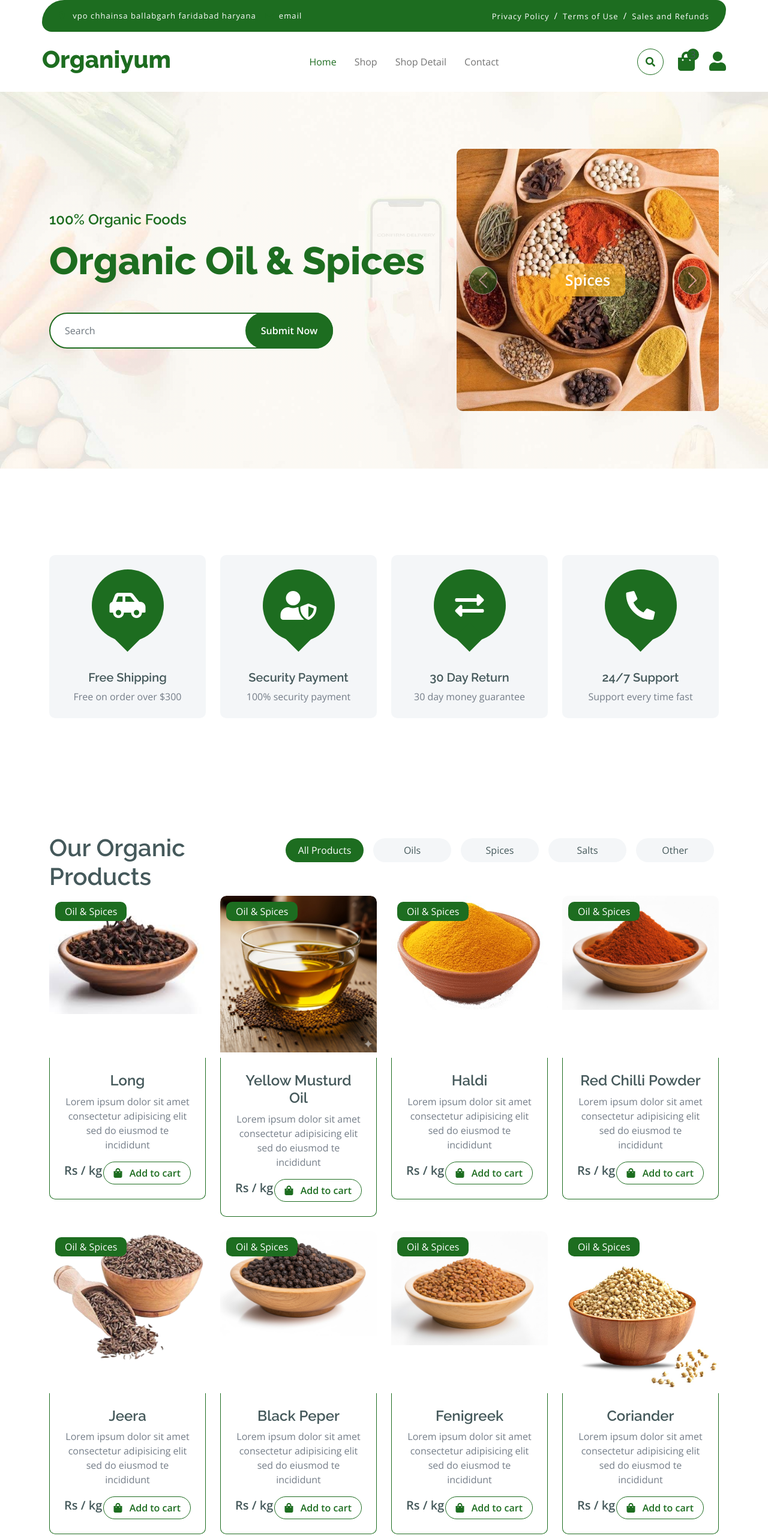
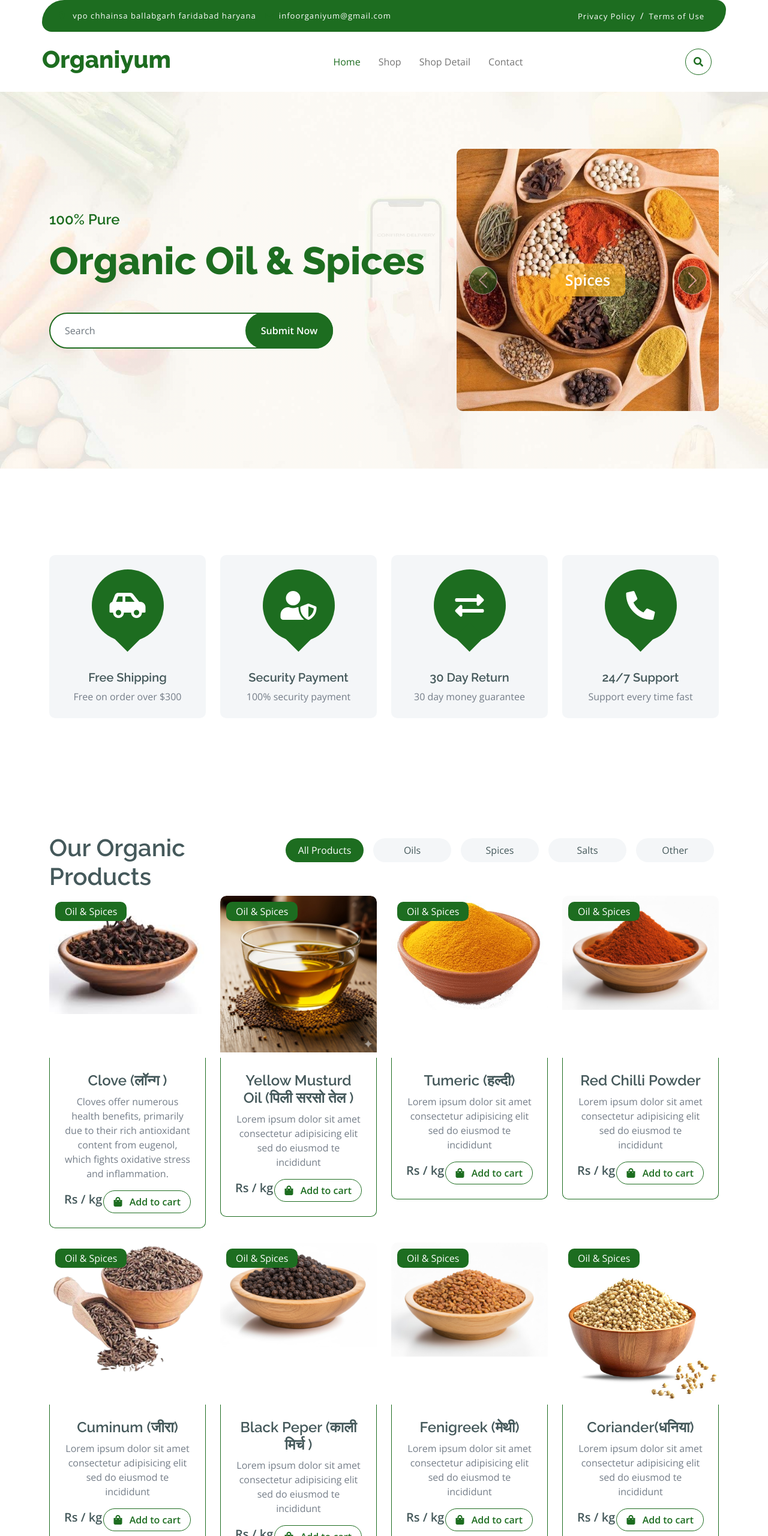
Before and after one commit to organiyum/organiyum.github.io, a plain HTML site: page index.html in a window 1280 px wide. Shown: the top 2560 px of the page at 60% size. Drawn offline with nearby package versions, Linux system fonts and the light colour scheme.

Commit message:
Add files via upload
index

```diff
--- a/index.html
+++ b/index.html
@@ -5,7 +5,7 @@
         <meta charset="utf-8">
         <title>Organiyum - Musturd Oil</title>
         <meta content="width=device-width, initial-scale=1.0" name="viewport">
-        <meta content="organiyum, musturd oil" name="keywords">
+        <meta content="organiyum, musturd oil, chhainsa, musturd oil" name="keywords">
         <meta content="organiyum, musturd oil" name="description">
 
         <!-- Google Web Fonts -->
@@ -44,12 +44,12 @@
                 <div class="d-flex justify-content-between">
                     <div class="top-info ps-2">
                         <small class="me-3"><i class="fas fa-map-marker-alt me-2 text-secondary"></i> <a href="#" class="text-white">vpo chhainsa ballabgarh faridabad haryana</a></small>
-                        <small class="me-3"><i class="fas fa-envelope me-2 text-secondary"></i><a href="#" class="text-white">email</a></small>
+                        <small class="me-3"><i class="fas fa-envelope me-2 text-secondary"></i><a href="#" class="text-white">infoorganiyum@gmail.com</a></small>
                     </div>
                     <div class="top-link pe-2">
                         <a href="#" class="text-white"><small class="text-white mx-2">Privacy Policy</small>/</a>
-                        <a href="#" class="text-white"><small class="text-white mx-2">Terms of Use</small>/</a>
-                        <a href="#" class="text-white"><small class="text-white ms-2">Sales and Refunds</small></a>
+                        <a href="#" class="text-white"><small class="text-white mx-2">Terms of Use</small></a>
+                        <!-- <a href="#" class="text-white"><small class="text-white ms-2">Sales and Refunds</small></a> -->
                     </div>
                 </div>
             </div>
@@ -77,13 +77,14 @@
                         </div>
                         <div class="d-flex m-3 me-0">
                             <button class="btn-search btn border border-secondary btn-md-square rounded-circle bg-white me-4" data-bs-toggle="modal" data-bs-target="#searchModal"><i class="fas fa-search text-primary"></i></button>
-                            <a href="#" class="position-relative me-4 my-auto">
-                                <i class="fa fa-shopping-bag fa-2x"></i>
-                                <span class="position-absolute bg-secondary rounded-circle d-flex align-items-center justify-content-center text-dark px-1" style="top: -5px; left: 15px; height: 20px; min-width: 20px;">3</span>
-                            </a>
-                            <a href="#" class="my-auto">
+                            <!-- <a href="#" class="position-relative me-4 my-auto"> -->
+                                <!-- <i class="fa fa-shopping-bag fa-2x"></i> -->
+                                <!-- <span class="position-absolute bg-secondary rounded-circle d-flex align-items-center justify-content-center text-dark px-1" style="top: -5px; left: 15px; height: 20px; min-width: 20px;">3</span> -->
+                            <!-- </a> -->
+                            <!-- <a href="" class="my-auto">
                                 <i class="fas fa-user fa-2x"></i>
-                            </a>
+
+                            </a> -->
                         </div>
                     </div>
                 </nav>
@@ -117,7 +118,7 @@
             <div class="container py-5">
                 <div class="row g-5 align-items-center">
                     <div class="col-md-12 col-lg-7">
-                        <h4 class="mb-3 text-secondary">100% Organic Foods</h4>
+                        <h4 class="mb-3 text-secondary">100% Pure</h4>
                         <h1 class="mb-5 display-3 text-primary">Organic Oil & Spices</h1>
                         <div class="position-relative mx-auto">
                             <input class="form-control border-2 border-secondary w-75 py-3 px-4 rounded-pill" type="number" placeholder="Search">
@@ -256,8 +257,8 @@
                                                 </div>
                                                 <div class="text-white bg-secondary px-3 py-1 rounded position-absolute" style="top: 10px; left: 10px;">Oil & Spices</div>
                                                 <div class="p-4 border border-secondary border-top-0 rounded-bottom">
-                                                    <h4>Long</h4>
-                                                    <p>Lorem ipsum dolor sit amet consectetur adipisicing elit sed do eiusmod te incididunt</p>
+                                                    <h4>Clove (लॉन्ग )</h4>
+                                                    <p>Cloves offer numerous health benefits, primarily due to their rich antioxidant content from eugenol, which fights oxidative stress and inflammation.</p>
                                                     <div class="d-flex justify-content-between flex-lg-wrap">
                                                         <p class="text-dark fs-5 fw-bold mb-0">Rs / kg</p>
                                                         <a href="#" class="btn border border-secondary rounded-pill px-3 text-primary"><i class="fa fa-shopping-bag me-2 text-primary"></i> Add to cart</a>
@@ -272,7 +273,7 @@
                                                 </div>
                                                 <div class="text-white bg-secondary px-3 py-1 rounded position-absolute" style="top: 10px; left: 10px;">Oil & Spices</div>
                                                 <div class="p-4 border border-secondary border-top-0 rounded-bottom">
-                                                    <h4>Yellow Musturd Oil</h4>
+                                                    <h4>Yellow Musturd Oil (पिली सरसो तेल )</h4>
                                                     <p>Lorem ipsum dolor sit amet consectetur adipisicing elit sed do eiusmod te incididunt</p>
                                                     <div class="d-flex justify-content-between flex-lg-wrap">
                                                         <p class="text-dark fs-5 fw-bold mb-0">Rs / kg</p>
@@ -288,7 +289,7 @@
                                                 </div>
                                                 <div class="text-white bg-secondary px-3 py-1 rounded position-absolute" style="top: 10px; left: 10px;">Oil & Spices</div>
                                                 <div class="p-4 border border-secondary border-top-0 rounded-bottom">
-                                                    <h4>Haldi</h4>
+                                                    <h4>Tumeric (हल्दी)</h4>
                                                     <p>Lorem ipsum dolor sit amet consectetur adipisicing elit sed do eiusmod te incididunt</p>
                                                     <div class="d-flex justify-content-between flex-lg-wrap">
                                                         <p class="text-dark fs-5 fw-bold mb-0">Rs / kg</p>
@@ -320,7 +321,7 @@
                                                 </div>
                                                 <div class="text-white bg-secondary px-3 py-1 rounded position-absolute" style="top: 10px; left: 10px;">Oil & Spices</div>
                                                 <div class="p-4 border border-secondary border-top-0 rounded-bottom">
-                                                    <h4>Jeera</h4>
+                                                    <h4>Cuminum (जीरा)</h4>
                                                     <p>Lorem ipsum dolor sit amet consectetur adipisicing elit sed do eiusmod te incididunt</p>
                                                     <div class="d-flex justify-content-between flex-lg-wrap">
                                                         <p class="text-dark fs-5 fw-bold mb-0">Rs / kg</p>
@@ -336,7 +337,7 @@
                                                 </div>
                                                 <div class="text-white bg-secondary px-3 py-1 rounded position-absolute" style="top: 10px; left: 10px;">Oil & Spices</div>
                                                 <div class="p-4 border border-secondary border-top-0 rounded-bottom">
-                                                    <h4>Black Peper </h4>
+                                                    <h4>Black Peper (काली मिर्च )</h4>
                                                     <p>Lorem ipsum dolor sit amet consectetur adipisicing elit sed do eiusmod te incididunt</p>
                                                     <div class="d-flex justify-content-between flex-lg-wrap">
                                                         <p class="text-dark fs-5 fw-bold mb-0">Rs / kg</p>
@@ -352,7 +353,7 @@
                                                 </div>
                                                 <div class="text-white bg-secondary px-3 py-1 rounded position-absolute" style="top: 10px; left: 10px;">Oil & Spices</div>
                                                 <div class="p-4 border border-secondary border-top-0 rounded-bottom">
-                                                    <h4>Fenigreek</h4>
+                                                    <h4>Fenigreek  (मेथी)</h4>
                                                     <p>Lorem ipsum dolor sit amet consectetur adipisicing elit sed do eiusmod te incididunt</p>
                                                     <div class="d-flex justify-content-between flex-lg-wrap">
                                                         <p class="text-dark fs-5 fw-bold mb-0">Rs / kg</p>
@@ -368,7 +369,7 @@
                                                 </div>
                                                 <div class="text-white bg-secondary px-3 py-1 rounded position-absolute" style="top: 10px; left: 10px;">Oil & Spices</div>
                                                 <div class="p-4 border border-secondary border-top-0 rounded-bottom">
-                                                    <h4>Coriander</h4>
+                                                    <h4>Coriander(धनिया)</h4>
                                                     <p>Lorem ipsum dolor sit amet consectetur adipisicing elit sed do eiusmod te incididunt</p>
                                                     <div class="d-flex justify-content-between flex-lg-wrap">
                                                         <p class="text-dark fs-5 fw-bold mb-0">Rs / kg</p>
@@ -392,7 +393,7 @@
                                                 </div>
                                                 <div class="text-white bg-secondary px-3 py-1 rounded position-absolute" style="top: 10px; left: 10px;">Oil & Spices</div>
                                                 <div class="p-4 border border-secondary border-top-0 rounded-bottom">
-                                                    <h4>Grapes</h4>
+                                                    <h4></h4>
                                                     <p>Lorem ipsum dolor sit amet consectetur adipisicing elit sed do eiusmod te incididunt</p>
                                                     <div class="d-flex justify-content-between flex-lg-wrap">
                                                         <p class="text-dark fs-5 fw-bold mb-0">$4.99 / kg</p>
@@ -662,7 +663,7 @@
                     </div>
                     <div class="border border-primary rounded position-relative vesitable-item">
                         <div class="vesitable-img">
-                            <img src="img/vegetable-item-4.jpg" class="img-fluid w-100 rounded-top" alt="">
+                            <img src="img/long.jpeg" class="img-fluid w-100 rounded-top" alt="">
                         </div>
                         <div class="text-white bg-primary px-3 py-1 rounded position-absolute" style="top: 10px; right: 10px;">Vegetable</div>
                         <div class="p-4 rounded-bottom">
@@ -750,11 +751,11 @@
                     </div>
                     <div class="col-lg-6">
                         <div class="position-relative">
-                            <img src="img/baner-1.png" class="img-fluid w-100 rounded" alt="">
+                            <img src="img/best3.jpeg" class="img-fluid w-100 rounded" alt="">
                             <div class="d-flex align-items-center justify-content-center bg-white rounded-circle position-absolute" style="width: 140px; height: 140px; top: 0; left: 0;">
                                 <h1 style="font-size: 100px;">1</h1>
                                 <div class="d-flex flex-column">
-                                    <span class="h2 mb-0">50$</span>
+                                    <span class="h2 mb-0"></span>
                                     <span class="h4 text-muted mb-0">kg</span>
                                 </div>
                             </div>
@@ -1015,7 +1016,7 @@
 
 
         <!-- Tastimonial Start -->
-        <div class="container-fluid testimonial py-5">
+        <!-- <div class="container-fluid testimonial py-5">
             <div class="container py-5">
                 <div class="testimonial-header text-center">
                     <h4 class="text-primary">Our Testimonial</h4>
@@ -1099,12 +1100,12 @@
                     </div>
                 </div>
             </div>
-        </div>
+        </div> -->
         <!-- Tastimonial End -->
 
 
         <!-- Footer Start -->
-        <div class="container-fluid bg-dark text-white-50 footer pt-5 mt-5">
+        <div class="container-fluid text-white-50 footer pt-5 mt-5" style="background-color: #2ed860;">
             <div class="container py-5">
                 <div class="pb-4 mb-4" style="border-bottom: 1px solid rgba(226, 175, 24, 0.5) ;">
                     <div class="row g-4">
@@ -1115,10 +1116,10 @@
                             </a>
                         </div>
                         <div class="col-lg-6">
-                            <div class="position-relative mx-auto">
+                            <!-- <div class="position-relative mx-auto">
                                 <input class="form-control border-0 w-100 py-3 px-4 rounded-pill" type="number" placeholder="Your Email">
                                 <button type="submit" class="btn btn-primary border-0 border-secondary py-3 px-4 position-absolute rounded-pill text-white" style="top: 0; right: 0;">Subscribe Now</button>
-                            </div>
+                            </div> -->
                         </div>
                         <div class="col-lg-3">
                             <div class="d-flex justify-content-end pt-3">
@@ -1134,9 +1135,8 @@
                     <div class="col-lg-3 col-md-6">
                         <div class="footer-item">
                             <h4 class="text-light mb-3">Why People Like us!</h4>
-                            <p class="mb-4">typesetting, remaining essentially unchanged. It was
-                                popularised in the 1960s with the like Aldus PageMaker including of Lorem Ipsum.</p>
-                            <a href="" class="btn border-secondary py-2 px-4 rounded-pill text-primary">Read More</a>
+                            <p class="mb-4">Pure & Natural – Our oils are made from carefully selected, chemical-free ingredients, retaining their natural aroma and nutrition.</p>
+                            <a href="shop-detail.html" class="btn border-secondary py-2 px-4 rounded-pill text-primary">Read More</a>
                         </div>
                     </div>
                     <div class="col-lg-3 col-md-6">
@@ -1165,7 +1165,7 @@
                         <div class="footer-item">
                             <h4 class="text-light mb-3">Contact</h4>
                             <p>Address: Vpo chhainsa ballabgarh faridabad Haryana</p>
-                            <p>Email:email</p>
+                            <p>Email:infoorganiyum@gmail.com</p>
                             <p>Phone: +91 80535 88700</p>
                             <p>Payment Accepted</p>
                             <img src="img/payment.png" class="img-fluid" alt="">
```
